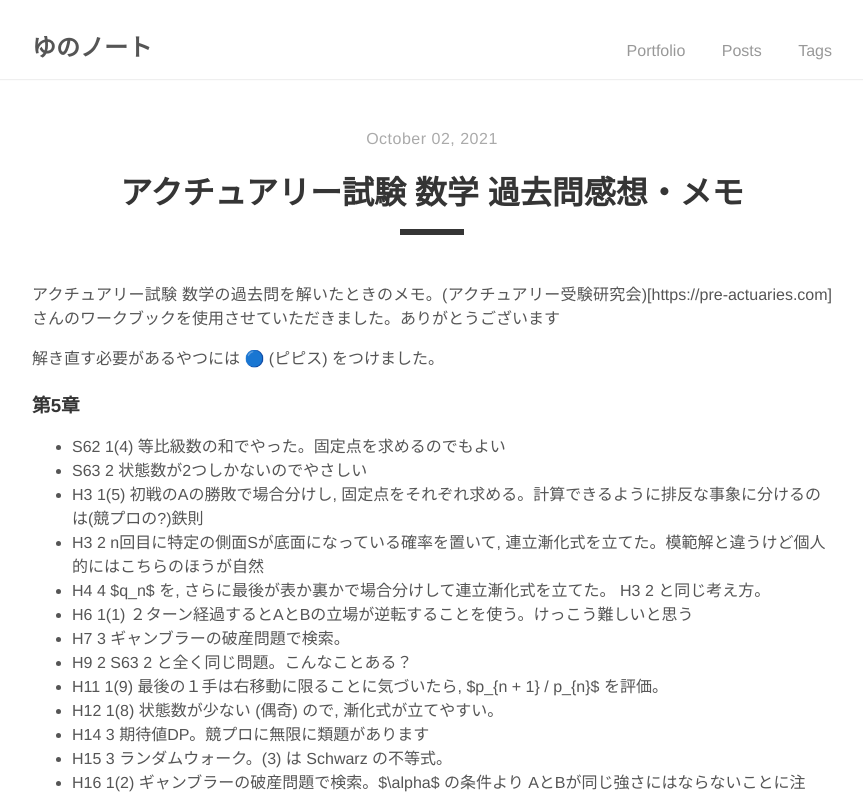
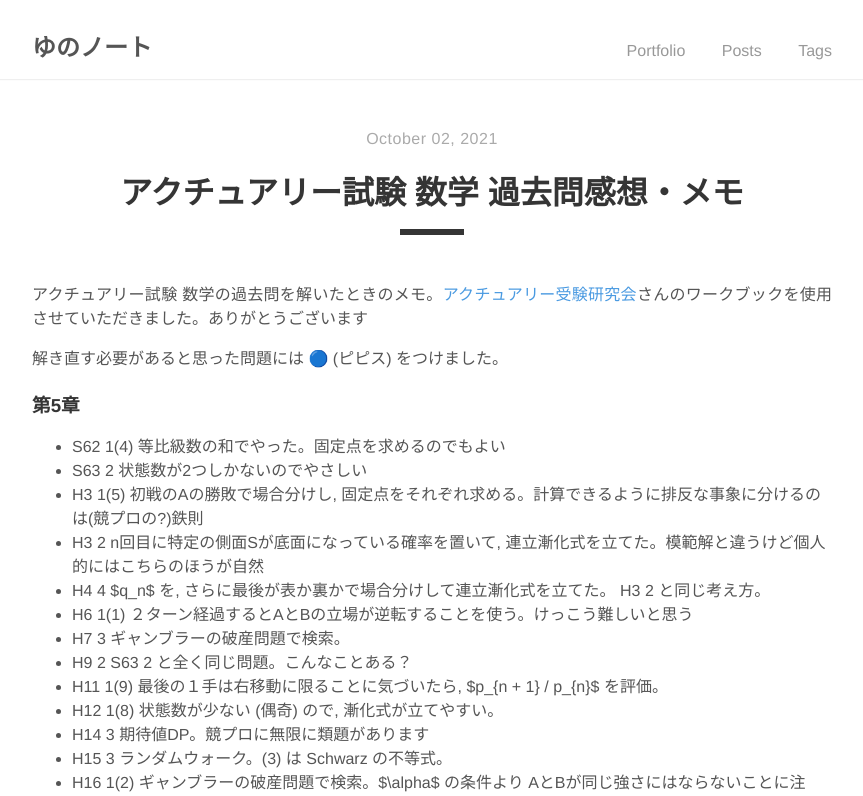
Before and after one commit to europf/europf.github.io, a Jekyll site: the page built from _posts/2021-10-02-introducing-tale.md, in a window 1280 px wide and 900 px high, cut to the strip 104-900 px from the top of the window. Shown: the whole strip, without its empty margins (208-1071 px from the left). Built offline with Jekyll 4.4.1, drawn with Linux system fonts in a browser that asks for light colours.

Commit message:
解き直し

```diff
--- a/_posts/2021-10-02-introducing-tale.md
+++ b/_posts/2021-10-02-introducing-tale.md
@@ -5,9 +5,9 @@ tags: アクチュアリー試験
 excerpt_separator: <!--more-->
 ---
 
-アクチュアリー試験 数学の過去問を解いたときのメモ。(アクチュアリー受験研究会)[https://pre-actuaries.com]さんのワークブックを使用させていただきました。ありがとうございます<!--more-->
+アクチュアリー試験 数学の過去問を解いたときのメモ。[アクチュアリー受験研究会](https://pre-actuaries.com)さんのワークブックを使用させていただきました。ありがとうございます<!--more-->
 
-解き直す必要があるやつには 🔵 (ピピス) をつけました。
+解き直す必要があると思った問題には 🔵 (ピピス) をつけました。
 ### 第5章
 - S62 1(4) 等比級数の和でやった。固定点を求めるのでもよい
 - S63 2 状態数が2つしかないのでやさしい
```
